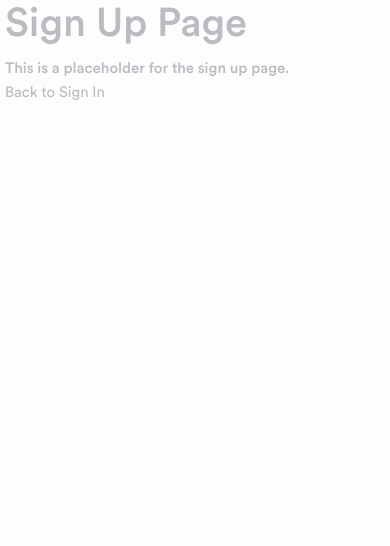
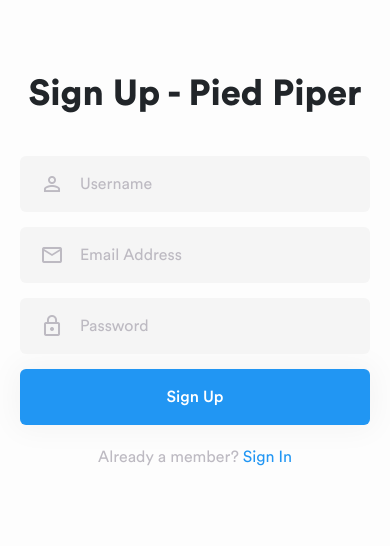
Before and after one commit to JoelJoby/pied_piper, a Django app: page /signup/ in a window 390 px wide. Shown: the top 546 px of the page. Run offline with Django 5.2, Linux system fonts and the light colour scheme; some libraries are stand-ins or nearby versions.

Commit message:
Landing page login and signing complete

```diff
--- /dev/null
+++ b/authentication/forms.py
@@ -0,0 +1,30 @@
+from django import forms
+from django.contrib.auth.models import User
+
+class SignUpForm(forms.ModelForm):
+    password = forms.CharField(widget=forms.PasswordInput(attrs={
+        'class': 'form-control',
+        'placeholder': 'Password',
+        'id': 'inputPassword'
+    }))
+    username = forms.CharField(widget=forms.TextInput(attrs={
+        'class': 'form-control',
+        'placeholder': 'Username',
+        'id': 'inputName'
+    }))
+    email = forms.EmailField(widget=forms.EmailInput(attrs={
+        'class': 'form-control',
+        'placeholder': 'Email Address',
+        'id': 'inputEmail'
+    }))
+
+    class Meta:
+        model = User
+        fields = ['username', 'email', 'password']
+
+    def save(self, commit=True):
+        user = super().save(commit=False)
+        user.set_password(self.cleaned_data["password"])
+        if commit:
+            user.save()
+        return user
--- a/authentication/templates/authentication/signup.html
+++ b/authentication/templates/authentication/signup.html
@@ -3,19 +3,80 @@
 <html lang="en">
 
 <head>
-    <meta charset="UTF-8">
-    <title>Sign Up - Swipe</title>
-    <!-- Use the same CSS if available -->
+    <meta charset="utf-8">
+    <title>Sign Up - Pied Piper</title>
+    <meta name="description" content="#">
+    <meta name="viewport" content="width=device-width, initial-scale=1, shrink-to-fit=no">
+    <!-- Bootstrap core CSS -->
     <link href="{% static 'dist/css/lib/bootstrap.min.css' %}" type="text/css" rel="stylesheet">
+    <!-- Swipe core CSS -->
     <link href="{% static 'dist/css/swipe.min.css' %}" type="text/css" rel="stylesheet">
+    <!-- Favicon -->
+    <link href="{% static 'dist/img/favicon.png' %}" type="image/png" rel="icon">
 </head>
 
 <body class="start">
-    <div class="container">
-        <h1>Sign Up Page</h1>
-        <p>This is a placeholder for the sign up page.</p>
-        <a href="{% url 'login' %}">Back to Sign In</a>
-    </div>
+    <main>
+        <div class="layout">
+            <!-- Start of Sign Up -->
+            <div class="main order-md-2">
+                <div class="start">
+                    <div class="container">
+                        <div class="col-md-12">
+                            <div class="content">
+                                <h1>Sign Up - Pied Piper</h1>
+                                <form class="signup" method="post">
+                                    {% csrf_token %}
+                                    <div class="form-parent">
+                                        <div class="form-group">
+                                            {{ form.username }}
+                                            <button class="btn icon"><i
+                                                    class="material-icons">person_outline</i></button>
+                                        </div>
+                                        <div class="form-group">
+                                            {{ form.email }}
+                                            <button class="btn icon"><i class="material-icons">mail_outline</i></button>
+                                        </div>
+                                    </div>
+                                    <div class="form-group">
+                                        {{ form.password }}
+                                        <button class="btn icon"><i class="material-icons">lock_outline</i></button>
+                                    </div>
+                                    <button type="submit" class="btn button">Sign Up</button>
+                                    <div class="callout">
+                                        <span>Already a member? <a href="{% url 'login' %}">Sign In</a></span>
+                                    </div>
+                                </form>
+                            </div>
+                        </div>
+                    </div>
+                </div>
+            </div>
+            <!-- End of Sign Up -->
+            <!-- Start of Sidebar -->
+            <div class="aside order-md-1">
+                <div class="container">
+                    <div class="col-md-12">
+                        <div class="preference">
+                            <h2>Welcome Back!</h2>
+                            <p>To keep connected with your friends please login with your personal info.</p>
+                            <a href="{% url 'login' %}" class="btn button">Sign In</a>
+                        </div>
+                    </div>
+                </div>
+            </div>
+            <!-- End of Sidebar -->
+        </div> <!-- Layout -->
+    </main>
+    <!-- Bootstrap core JavaScript
+		================================================== -->
+    <!-- Placed at the end of the document so the pages load faster -->
+    <script src="{% static 'dist/js/jquery-3.3.1.slim.min.js' %}"
+        integrity="sha384-q8i/X+965DzO0rT7abK41JStQIAqVgRVzpbzo5smXKp4YfRvH+8abtTE1Pi6jizo"
+        crossorigin="anonymous"></script>
+    <script>window.jQuery || document.write('<script src="{% static "dist/js/vendor/jquery-slim.min.js" %}"><\/script>')</script>
+    <script src="{% static 'dist/js/vendor/popper.min.js' %}"></script>
+    <script src="{% static 'dist/js/bootstrap.min.js' %}"></script>
 </body>
 
 </html>
--- a/authentication/views.py
+++ b/authentication/views.py
@@ -8,8 +8,15 @@
     redirect_authenticated_user = True
 
 # Custom Signup View (Placeholder)
-class SignupView(TemplateView):
+# Custom Signup View
+from django.urls import reverse_lazy
+from django.views.generic import CreateView
+from .forms import SignUpForm
+
+class SignupView(CreateView):
     template_name = 'authentication/signup.html'
+    form_class = SignUpForm
+    success_url = reverse_lazy('login')
 
 # Home View
 class HomeView(TemplateView):
```
Also changed, not shown: authentication/templates/authentication/index.html (+50 -7 lines), authentication/templates/authentication/login.html (+3 -15 lines), 1 other file.
